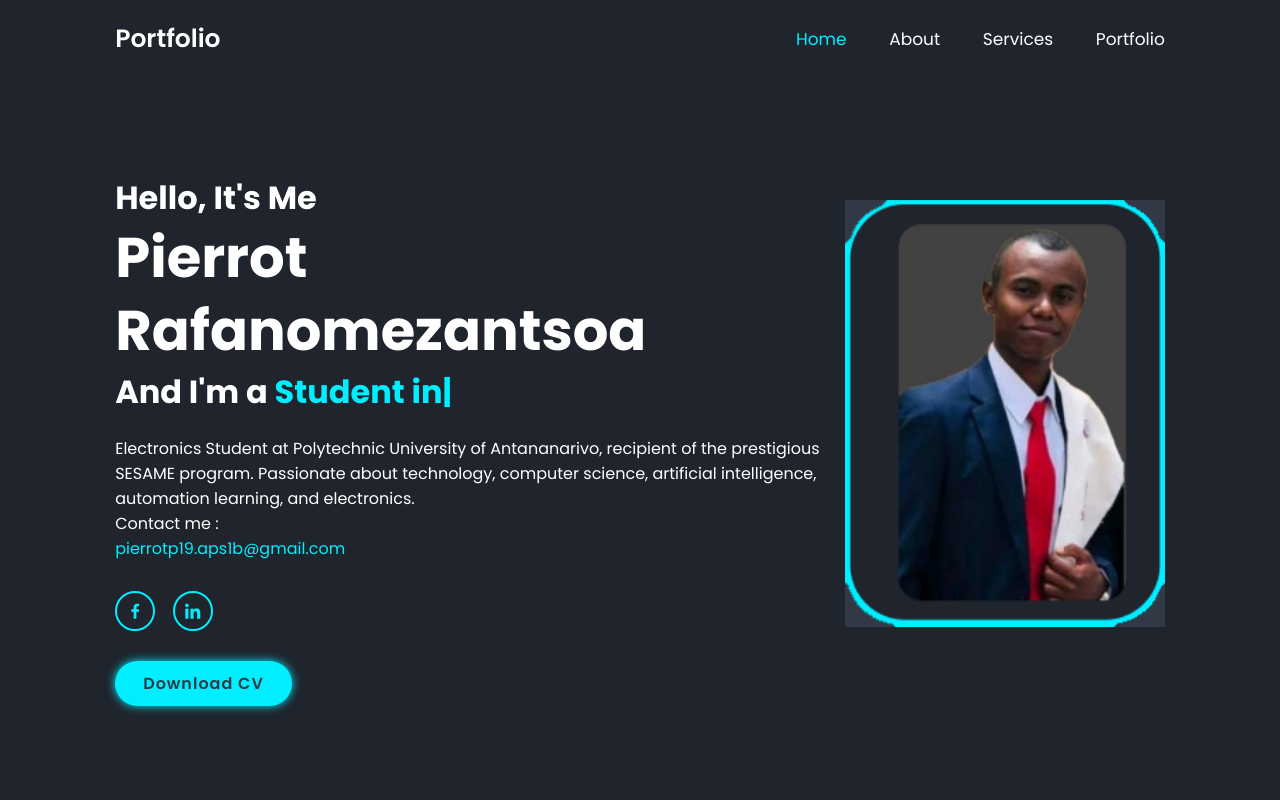
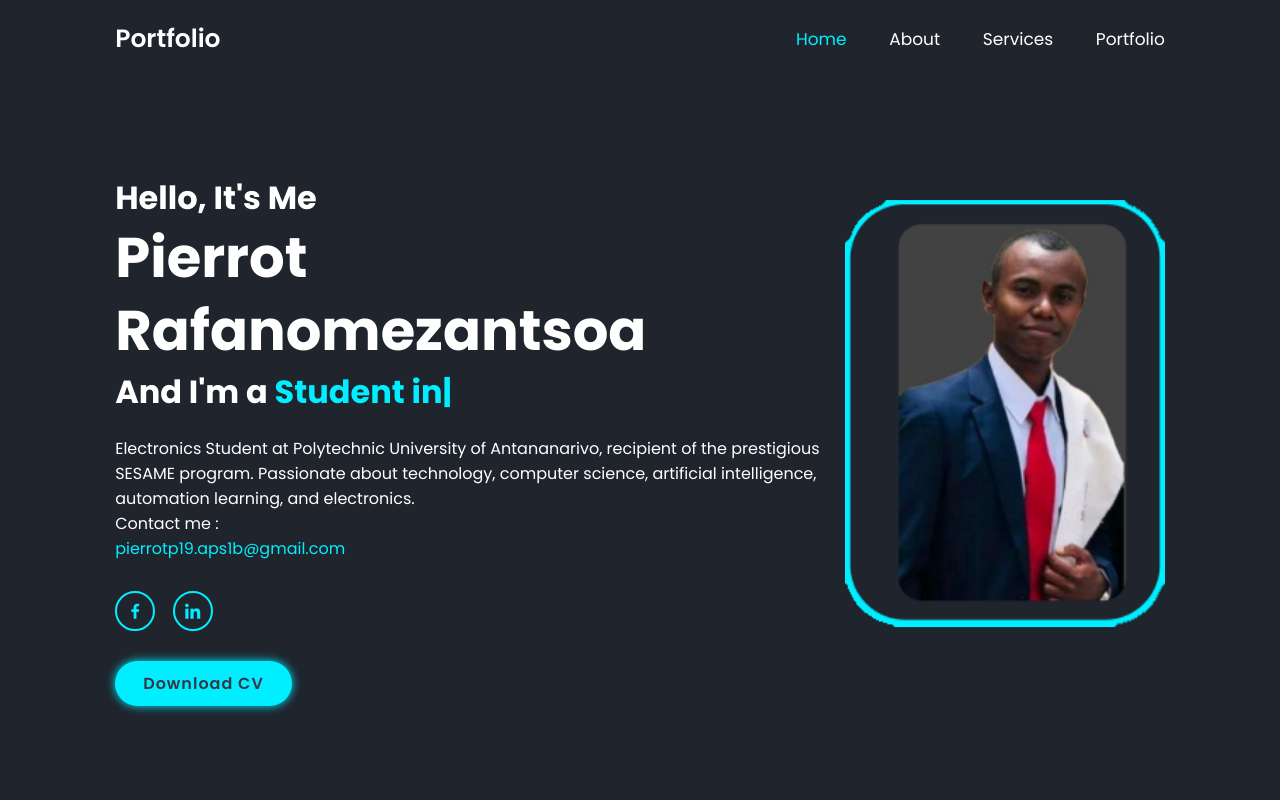
Before and after one commit to pierrotrafanomezantsoa/PierrotPortfolio, a plain HTML site: page index.html in a window 1280 px wide. Shown: the top 800 px of the page. Drawn offline with nearby package versions, Linux system fonts and the light colour scheme.

Commit message:
Update index.html

```diff
--- a/index.html
+++ b/index.html
@@ -48,7 +48,7 @@
     </div>
 
     <div class="home-img">
-      <img src="images/about2.png" alt="">
+      <img src="images/about1.png" alt="">
     </div>
   </section>
 
```
